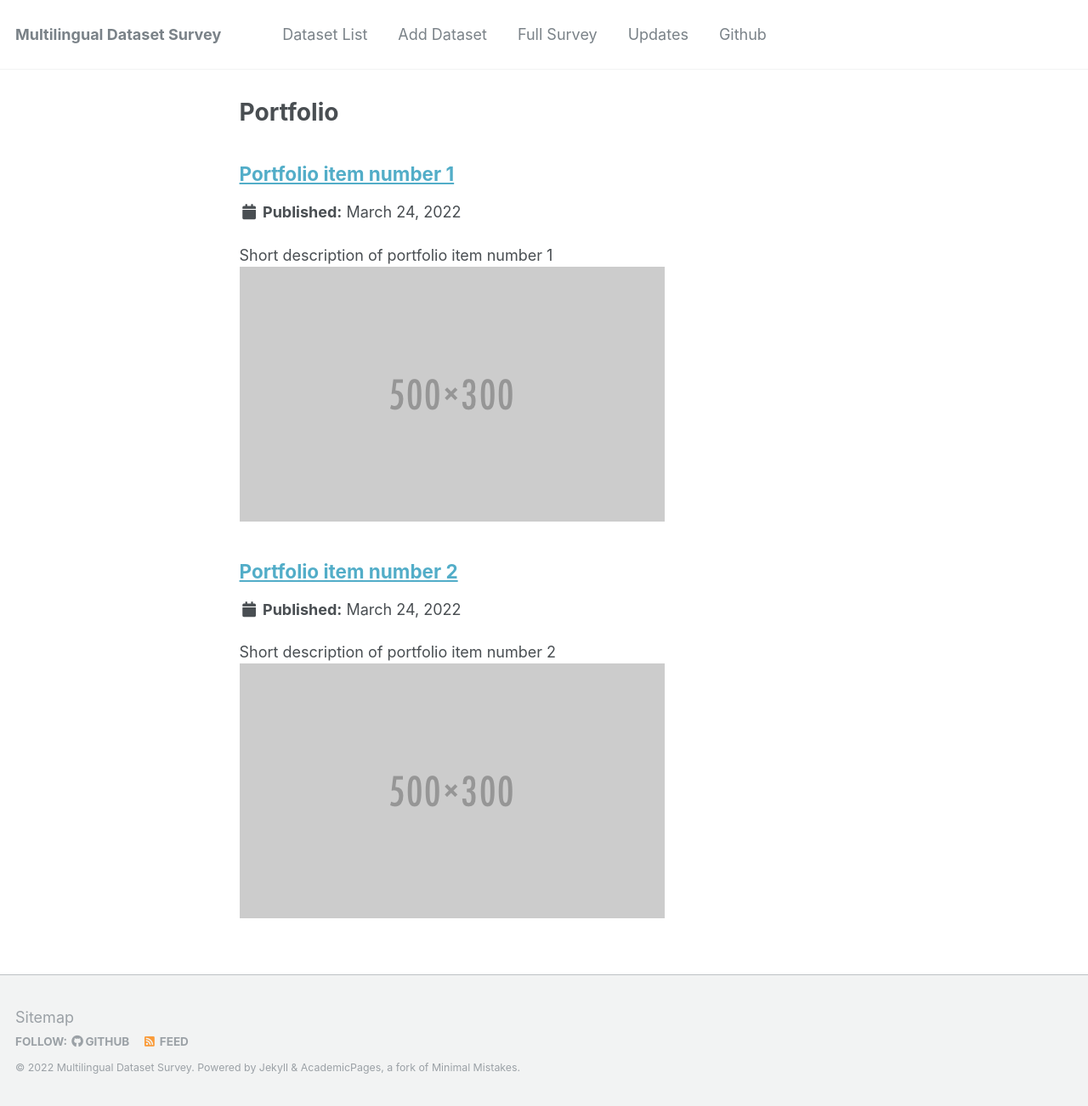
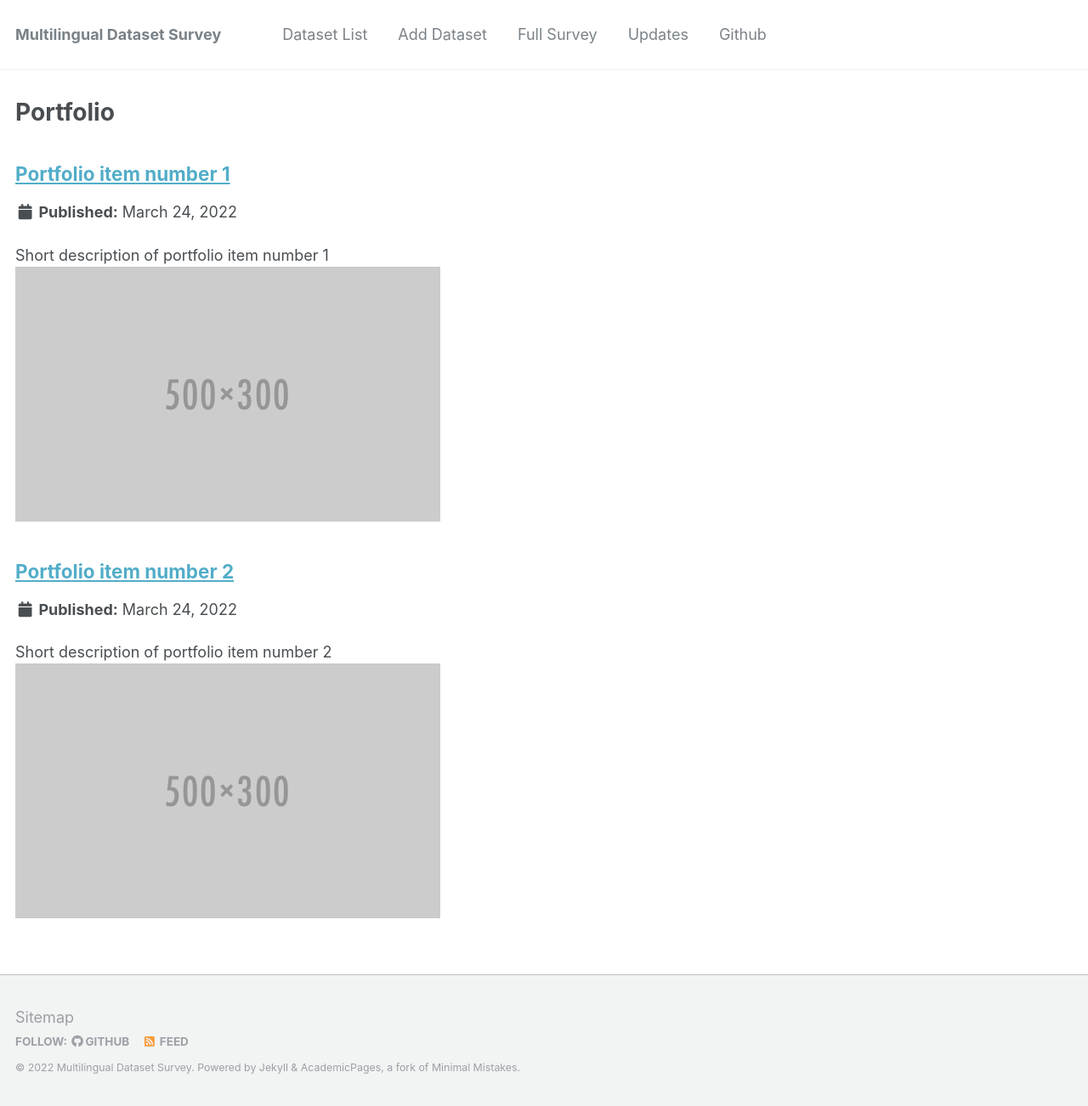
Before and after one commit to multilingual-dataset-survey/multilingual-dataset-survey.github.io, a Jekyll site: the page built from _pages/portfolio.html, in a window 1280 px wide. Shown: the whole page at 85% size. Built offline with Jekyll 4.4.1, drawn with Linux system fonts in a browser that asks for light colours.

Commit message:
resized windows to take up whole page

```diff
--- a/_config.yml
+++ b/_config.yml
@@ -11,9 +11,9 @@ title                    : "Multilingual Dataset Survey"
 title_separator          : "-"
 name                     : &name "Multilingual Dataset Survey"
 description              : &description "personal description"
-url                      : "https://multilingual-dataset-survey.github.io" # the base hostname & protocol for your site e.g. "https://mmistakes.github.io"
+url                      : "https://academicpages.github.io" # the base hostname & protocol for your site e.g. "https://mmistakes.github.io"
 baseurl                  : "" # the subpath of your site, e.g. "/blog"
-repository               : "multilingual-dataset-survey.io"
+repository               : "multilingual-dataset-survey.github.io"
 teaser                   :  # filename of teaser fallback teaser image placed in /images/, .e.g. "500x300.png"
 breadcrumbs              : false # true, false (default)
 words_per_minute         : 160
--- a/_sass/_archive.scss
+++ b/_sass/_archive.scss
@@ -10,8 +10,9 @@
   }
 
   @include breakpoint($large) {
-    @include span(10 of 12 last);
-    @include prefix(0.5 of 12);
+    /* @include span(10 of 12 last); */
+    @include span(12 of 12 last);
+    /* @include prefix(0.5 of 12); */
   }
 
   a {
@@ -91,15 +92,18 @@
 
 .list__item {
   @include breakpoint($medium) {
-    padding-right: $right-sidebar-width-narrow;
+    /* padding-right: $right-sidebar-width-narrow; */
+    padding-right: 0;
   }
 
   @include breakpoint($large) {
-    padding-right: $right-sidebar-width;
+    /* padding-right: $right-sidebar-width; */
+    padding-right: 0;
   }
 
   @include breakpoint($x-large) {
-    padding-right: $right-sidebar-width-wide;
+    /* padding-right: $right-sidebar-width-wide; */
+    padding-right: 0;
   }
 
   .page__meta {
--- a/_sass/_page.scss
+++ b/_sass/_page.scss
@@ -18,9 +18,10 @@
 
 .page {
   @include breakpoint($large) {
-    @include span(10 of 12 last);
-    @include prefix(0.5 of 12);
-    @include suffix(2 of 12);
+    /* @include span(10 of 12 last); */
+    @include span(12 of 12 last);
+    /* @include prefix(0 of 12); */
+    /* @include suffix(0 of 12); */
   }
 
   .page__inner-wrap {
```
